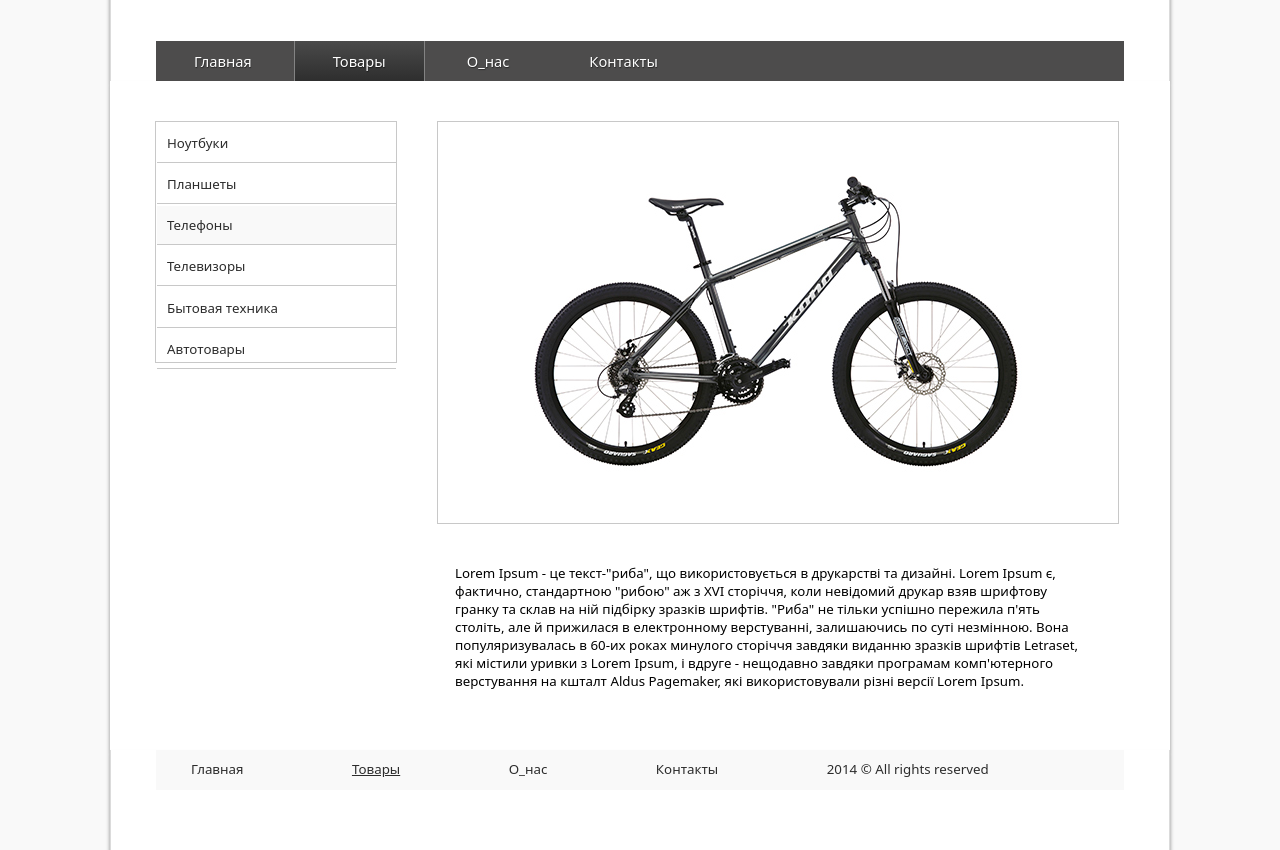
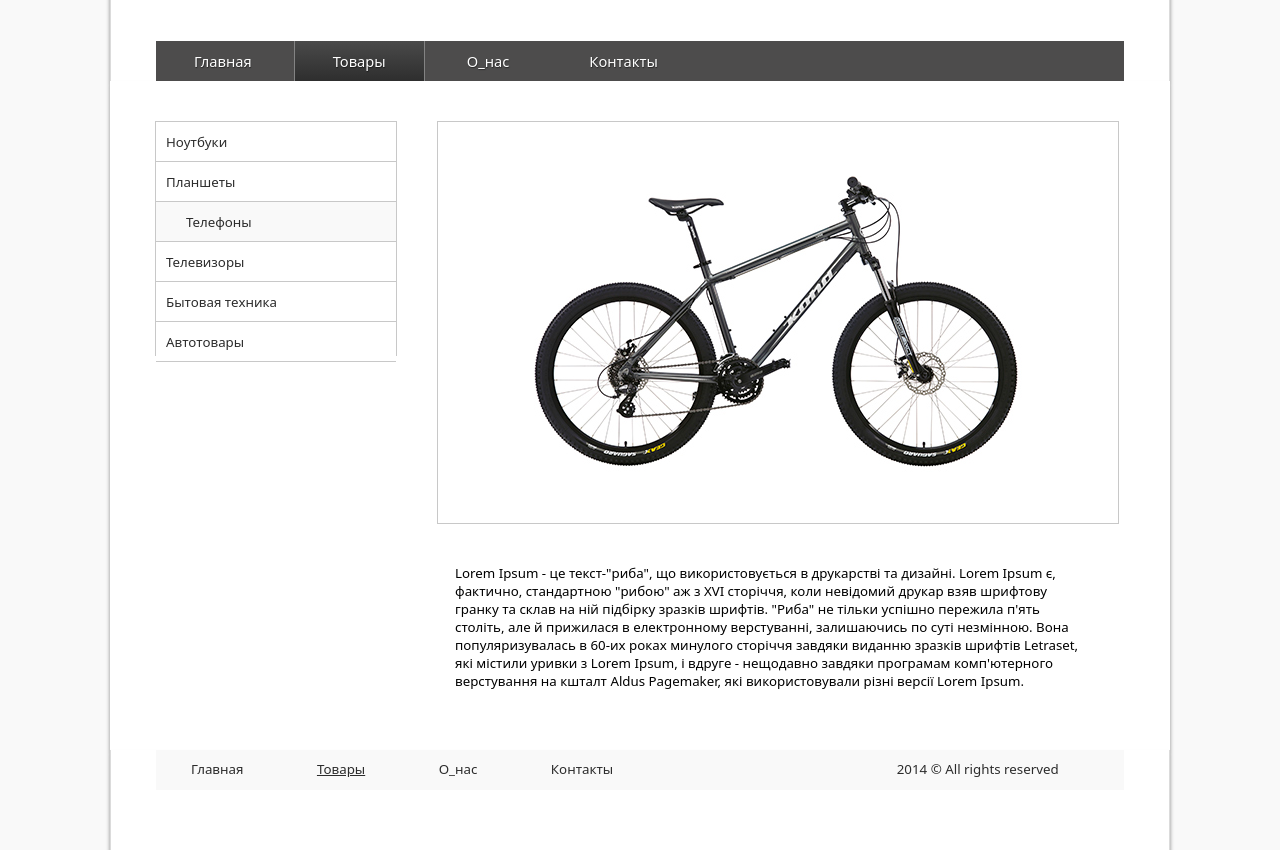
Before and after one commit to lex1914/GoIT_my_work, a plain HTML site: page homework3/homework3.html in a window 1280 px wide. Shown: the part 119-969 px from the top of the page. Drawn offline with Linux system fonts and the light colour scheme.

Commit message:
modified

```diff
--- a/homework3/css/style.css
+++ b/homework3/css/style.css
@@ -94,11 +94,10 @@ h1 {
 	font-size: 13.3px;
     list-style: none;
 	border-bottom: solid 1px #c8c8c8;
-	padding: 10px;
-	margin-left: 1px;
-	margin-bottom: 2.2px;
-	margin-top: 1.8px;
+	padding: 11px 10px 10px 10px;
+	margin: auto;
 	display: block;
+
 }
 
 a {
@@ -106,18 +105,22 @@ a {
 	color: #2c2c2c;
 }
 
+.active {
+	background-color: #f9f9f9;
+}
 .click-color {
-	background-color: #f9f9f9;
-	/*margin-left: 10px;*/
-	/*padding-top: 11px;*/
+	margin-left: 20px;
+	padding: auto;
 	}
 
 .right_column {
 	float: left;
 	width: 240px;
-	height: 240px;
+	height: 234px;
 	margin-top: 40px;
 	border: solid 1px #c8c8c8;
+	border-bottom: 0;
+	/*box-sizing: border-box;*/
 }
 
 .images img {
@@ -170,9 +173,13 @@ footer {
 	padding-left: 10px;
 	padding-right: 10px;
 	padding-top: 10px;
-	margin-right: 60px;
+	margin-right: 25px;
 	margin-left: 25px;
 	display: inline-block;
+}
+
+.width-reseved {
+	margin-left: 210px;
 }
 
   a {
--- a/homework3/homework3.html
+++ b/homework3/homework3.html
@@ -27,7 +27,7 @@
 			<ul class="right_column">
 				<li><a href="">Ноутбуки</a></li>
 				<li><a href="">Планшеты</a></li>
-				<li class="click-color"><a href="">Телефоны</a></li>
+				<li class="active"><a class="click-color" href="">Телефоны</a></li>
 				<li><a href="">Телевизоры</a></li>
 				<li><a href="">Бытовая техника</a></li>
 				<li><a href="">Автотовары</a></li>
@@ -48,7 +48,7 @@
 				<li><a class="footer_click" href="">Товары</a></li>
 				<li><a href="">О_нас</a></li>
 				<li><a href="">Контакты</a></li>
-				<li><a href="">2014 &copy; All rights reserved</a></li>
+				<li><a class="width-reseved" href="">2014 &copy; All rights reserved</a></li>
 			</ul>
 		</footer>
 		<div class="clearfix"></div>
```
